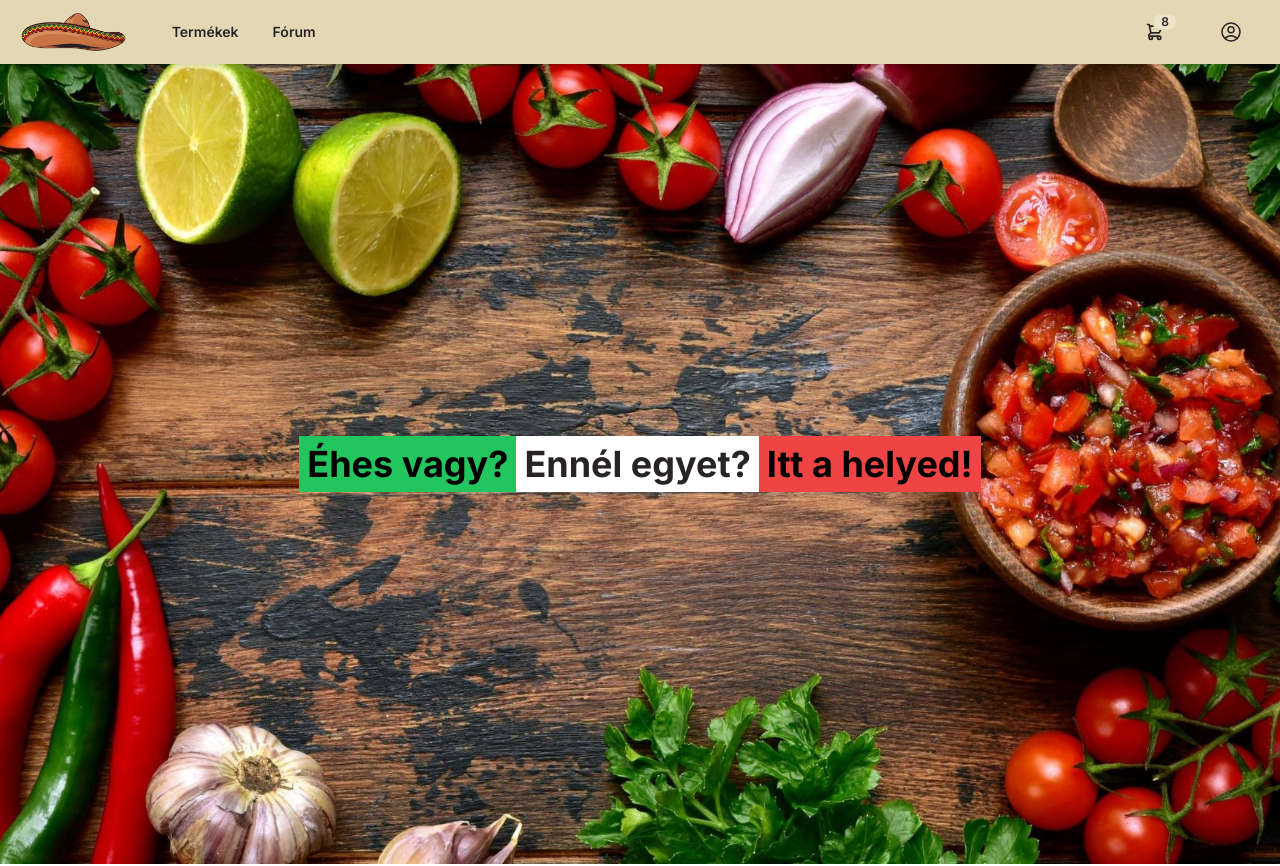
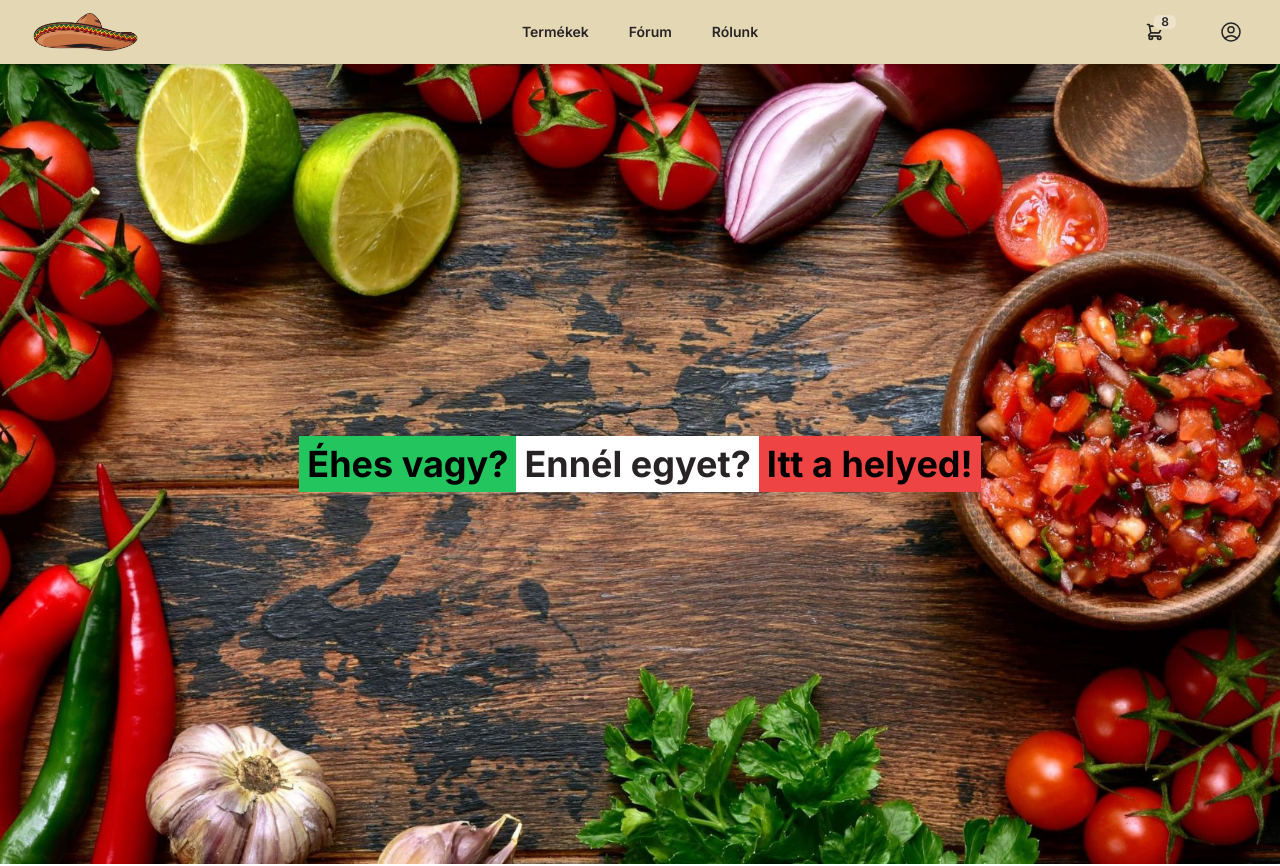
Before and after one commit to El-Terrifico-webfejlesztok/El-Terrifico-weboldal, a Next.js app: page / in a window 1280 px wide. Shown: the top 866 px of the page. Built offline with nearby package versions, Linux system fonts and the light colour scheme; no server answers.

Commit message:
Navbar reszponzivitás update

```diff
--- /dev/null
+++ b/app/aboutus/page.tsx
@@ -0,0 +1,9 @@
+import React from 'react'
+
+const AboutUs = () => {
+  return (
+    <div>Csipetke csapatka vagyunk, négyen összesen</div>
+  )
+}
+
+export default AboutUs
--- a/app/components/navbar/Links.tsx
+++ b/app/components/navbar/Links.tsx
@@ -9,25 +9,25 @@
     const links = [
         { name: 'Termékek', href: '/products' },
         { name: 'Fórum', href: '/forum' },
+        { name: 'Rólunk', href: '/aboutus' },
     ];
 
-    const linkclass = 'px-3 transition-colors btn transition-all '
+    const linkclass = ''
 
     return (
-
-        <ul className='flex space-x-2'>
+        <>
             {links.map(link => (
                 <li key={link.href}>
                     <Link
                         href={link.href}
-                        className={`${link.href === currentPath ? 'btn-active' : 'btn-ghost'
+                        className={`${link.href === currentPath ? 'active' : ''
                             } ${linkclass} `}
                     >
                         {link.name}
                     </Link>
                 </li>
             ))}
-        </ul>
+        </>
     )
 }
 
--- a/app/components/navbar/NavBar.tsx
+++ b/app/components/navbar/NavBar.tsx
@@ -12,13 +12,34 @@
     return (
         <nav className='navbar justify-evenly bg-base-200 px-5 h-16 flex items-center shadow-md sticky top-0 z-50 gap-4'>
             <LoadingBar />
-            <Link href='/' className='mr-4'>
-                <img src="Sombrero.png" alt="Logo" className='max-h-10 cursor-pointer hover:scale-110 hover:brightness-150 active:scale-95 transition-all' />
-            </Link>
 
-            <Links></Links>
+            {/* Navbar eleje (bal oldala) */}
+            <div className='navbar-start'>
 
-            <div className="ml-auto flex items-center gap-5"> {/* ml-auto jobbra rakja az komponenseket */}
+                {/* Dropdown menu a kicsi képernyőkre */}
+                <div className="dropdown mr-3">
+                    <div tabIndex={0} role="button" className="btn btn-ghost lg:hidden">
+                        <svg xmlns="http://www.w3.org/2000/svg" className="h-5 w-5" fill="none" viewBox="0 0 24 24" stroke="currentColor"><path strokeLinecap="round" strokeLinejoin="round" strokeWidth="2" d="M4 6h16M4 12h8m-8 6h16" /></svg>
+                    </div>
+
+                    <ul tabIndex={0} className="menu menu-sm dropdown-content mt-3 z-[1] p-2 shadow bg-base-100 rounded-box w-52 gap-1">
+                        <Links></Links>
+                    </ul>
+                </div>
+
+                {/* Terrifico logo */}
+                <Link href='/' className='mr-4 '>
+                    <img src="Sombrero.png" alt="Logo" className='max-h-10 cursor-pointer hover:scale-110 hover:brightness-150 active:scale-95 transition-all' />
+                </Link>
+            </div>
+            {/* navbar-center középre rakja az komponenseket, csak nagy képernyőn látszanak */}
+            <div className="navbar-center hidden lg:flex">
+                <ul className="menu menu-horizontal px-1 space-x-2 [&>*]:font-semibold">
+                    <Links></Links>
+                </ul>
+            </div>
+
+            <div className="navbar-end flex items-center gap-5"> {/* navbar-end jobbra rakja az komponenseket */}
                 {/*<SearchBar />*/}
                 <Cart />
                 <ProfileButton />
```
